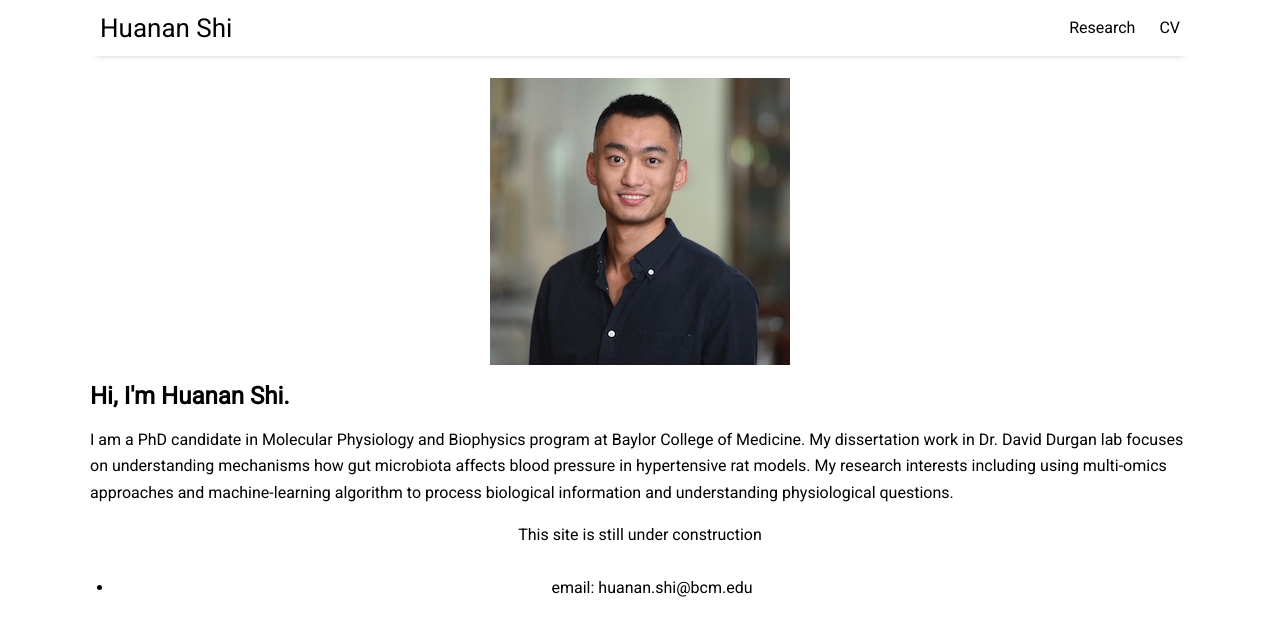
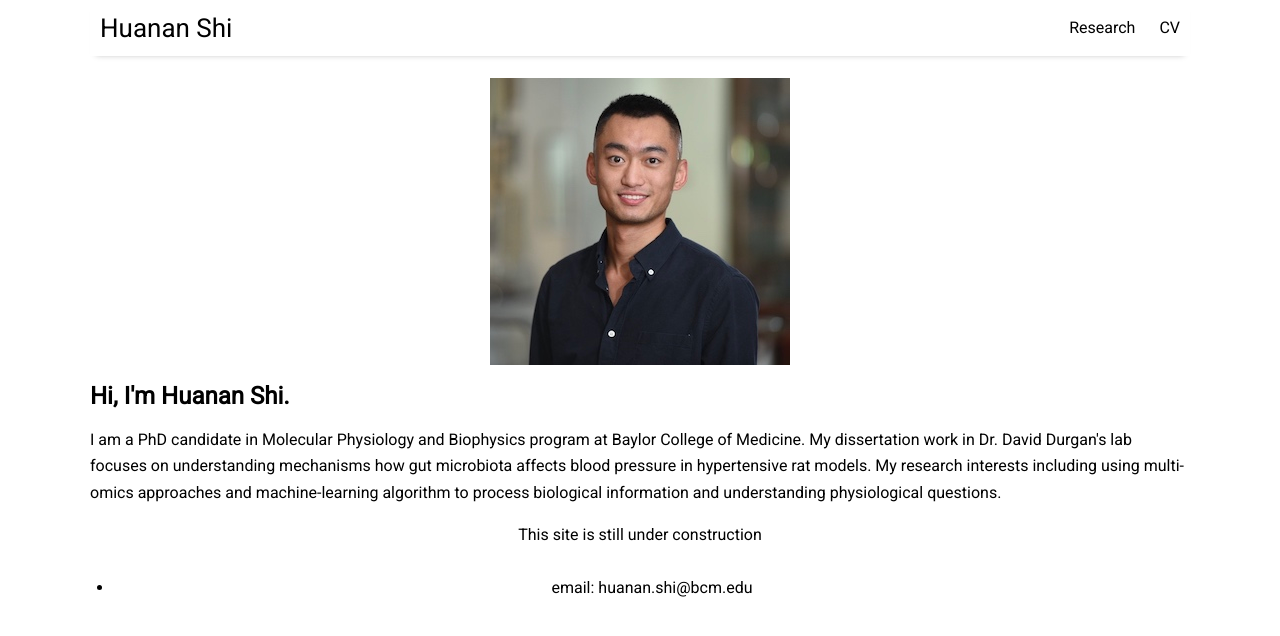
Before and after one commit to huananfshi/huananfshi.github.io, a Jekyll site: the page built from index.html, in a window 1280 px wide. Shown: the top 636 px of the page. Built offline with Jekyll 4.4.1, drawn with Linux system fonts in a browser that asks for light colours; nearby versions of some CDN libraries; the list of posts is cut into pages by our own code.

```diff
--- a/_layouts/home.html
+++ b/_layouts/home.html
@@ -5,4 +5,4 @@ title: Home
 
 <img src="/assets/img/head.jpg" alt="Huanana Shi">
 <h2>Hi, I'm Huanan Shi.</h2>
-<p>I am a PhD candidate in Molecular Physiology and Biophysics program at Baylor College of Medicine. My dissertation work in Dr. David Durgan lab focuses on understanding mechanisms how gut microbiota affects blood pressure in hypertensive rat models. My research interests including using multi-omics approaches and machine-learning algorithm to process biological information and understanding physiological questions.</p>
+<p>I am a PhD candidate in Molecular Physiology and Biophysics program at Baylor College of Medicine. My dissertation work in Dr. David Durgan's lab focuses on understanding mechanisms how gut microbiota affects blood pressure in hypertensive rat models. My research interests including using multi-omics approaches and machine-learning algorithm to process biological information and understanding physiological questions.</p>
```
